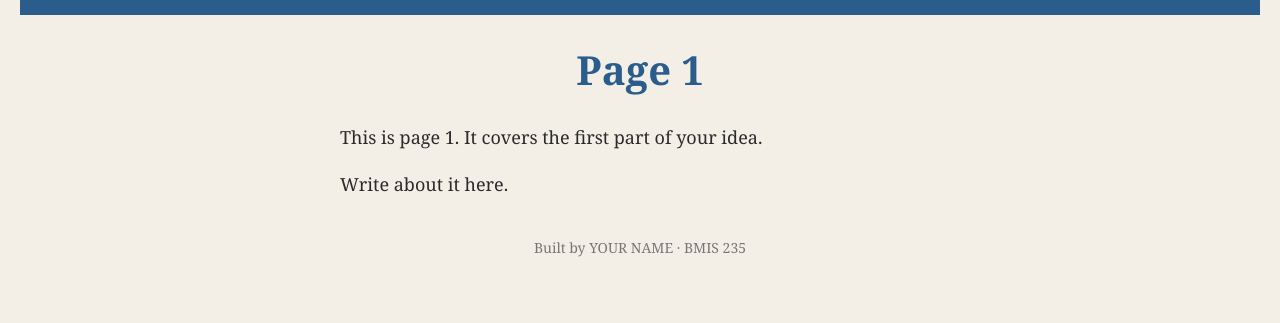
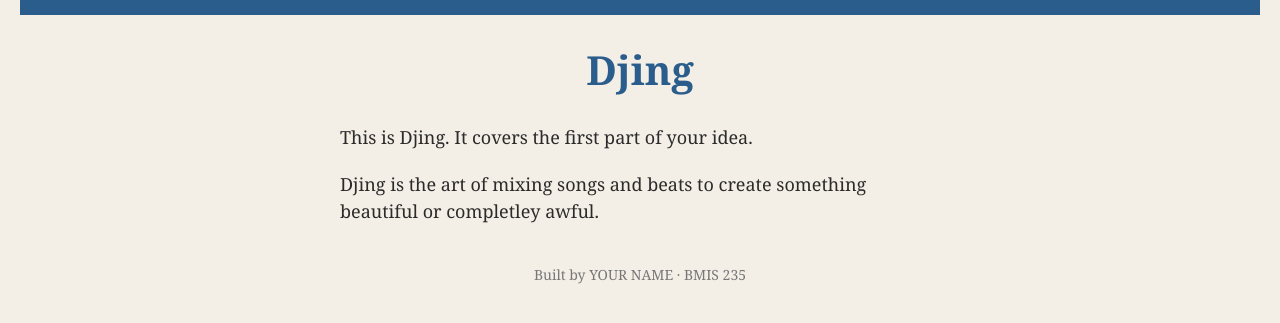
Before and after one commit to eesanders206-blip/bmis235-html-3, a plain HTML site: page Djing.html in a window 1280 px wide. Shown: the part 71-394 px from the top of the page. Drawn offline with Linux system fonts and the light colour scheme.

Commit message:
Update Djing.html

```diff
--- a/Djing.html
+++ b/Djing.html
@@ -7,8 +7,8 @@
 <html lang="en">
 <head>
 <meta charset="utf-8">
-<meta name="author" content="YOUR NAME">
-<title>Page 1</title>
+<meta name="Evan" content="Evan Sanders">
+<title>Djing</title>
 
 <!-- this one line connects the page to the stylesheet -->
 <link rel="stylesheet" href="styles.css">
@@ -28,9 +28,9 @@
     <a href="cars.html"><img src="img/cars.png" alt="cars"></a>
 </nav>
 
-<h1>Page 1</h1>
-<p>This is page 1. It covers the first part of your idea.</p>
-<p>Write about it here.</p>
+<h1>Djing</h1>
+<p>This is Djing. It covers the first part of your idea.</p>
+<p>Djing is the art of mixing songs and beats to create something beautiful or completley awful.</p>
 
 <!-- Footer: fill in your name -->
 <footer>Built by YOUR NAME &middot; BMIS 235</footer>
```
